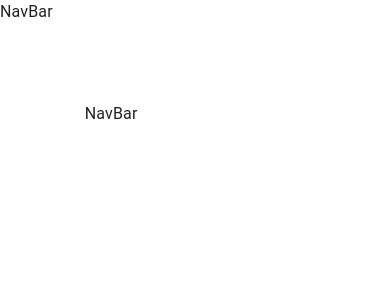
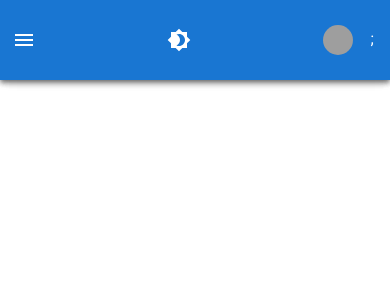
Before and after one commit to dileswarkhilar/cinefire, a React (Create React App) app: page /navbar in a window 390 px wide. Shown: the top 300 px of the page. Built offline with nearby package versions, Linux system fonts and the light colour scheme; grey boxes are pictures that could not be loaded.

Commit message:
navbar done

```diff
--- a/public/index.html
+++ b/public/index.html
@@ -9,6 +9,8 @@
   <meta name="description" content="Web site created using create-react-app" />
   <link rel="apple-touch-icon" href="%PUBLIC_URL%/logo192.png" />
   <link rel="manifest" href="%PUBLIC_URL%/manifest.json" />
+  <link rel="stylesheet" href="https://fonts.googleapis.com/css?family=Roboto:300,400,500,700&display=swap" />
+
   <title>cinefire</title>
 </head>
 
--- a/src/components/NavBar/NavBar.jsx
+++ b/src/components/NavBar/NavBar.jsx
@@ -1,9 +1,82 @@
 import React from "react";
+import {
+  AppBar,
+  IconButton,
+  Toolbar,
+  Drawer,
+  Button,
+  Avatar,
+  useMediaQuery,
+} from "@mui/material";
+
+
+import {
+  Menu,
+  AccountCircle,
+  Brightness4,
+  Brightness7,
+} from "@mui/icons-material";
+
+import { Link } from "react-router-dom";
+// import { ClassNames } from "@emotion/react";
+
+import useStyles from "./styles";
+import { useTheme } from "@mui/material/styles";
 
 const NavBar = () => {
-  console.log("NavBar");
+  const isMobile = useMediaQuery("(max-width: 600px)");
+  const classes = useStyles();
+  const theme = useTheme();
+  const isAunthenticated = true;
 
-  return <div>NavBar</div>;
+  return (
+    <>
+      <AppBar position="fixed">
+        <Toolbar className={classes.toolbar}>
+          {isMobile && (
+            <IconButton
+              color="inherit"
+              edge="start"
+              style={{ outline: "none" }}
+              onClick={() => {}}
+              className={classes.menuButton}
+            >
+              <Menu />
+            </IconButton>
+          )}
+
+          <IconButton color="inherit" sx={{ ml: 1 }} onClick={() => {}}>
+            {theme.palette.mode === "dark" ? <Brightness7 /> : <Brightness4 />}
+          </IconButton>
+          {!isMobile && "Search..."}
+          <div>
+            {!isAunthenticated ? (
+              <Button color="inherit" onClick={() => {}}>
+                Login &nbsp; <AccountCircle />
+              </Button>
+            ) : (
+              <Button
+                color="inherit"
+                component={Link}
+                to={`/profile/:id`}
+                className={classes.linkButton}
+                onClick={() => {}}
+              >
+                {!isMobile && <>My Movies &nbsp; </>}
+                <Avatar
+                  style={{ width: 30, height: 30 }}
+                  alt="Profile"
+                  src="https://www.pngegg.com/en/search?q=avatar"
+                />
+              </Button>
+            )}
+            ;
+          </div>
+          {/* {!isMobile && "Search..."} */}
+        </Toolbar>
+      </AppBar>
+    </>
+  );
 };
 
 export default NavBar;
--- a/src/components/NavBar/styles.js
+++ b/src/components/NavBar/styles.js
@@ -0,0 +1,20 @@
+import { makeStyles } from "@mui/styles";
+
+export default makeStyles((theme) => ({
+  toolbar: {
+    height: "80px",
+    display: "flex",
+    justifyContent: "space-between",
+    marginLeft: "240px",
+    [theme.breakpoints.down("sm")]: {
+      marginLeft: 0,
+      flexWrap: "wrap",
+    },
+  },
+  menuButton: {
+    marginRight: theme.spacing(2),
+    [theme.breakpoints.up("sm")]: {
+      display: "none",
+    },
+  },
+}));
--- a/src/index.js
+++ b/src/index.js
@@ -1,13 +1,17 @@
 import * as React from "react";
 import * as ReactDOM from "react-dom";
 import { BrowserRouter } from "react-router-dom";
+import { createTheme, ThemeProvider } from "@mui/material";
 
 import App from "./components/App";
 
+const theme = createTheme({});
+
 ReactDOM.render(
-  <BrowserRouter>
-    <App />
-  </BrowserRouter>,
-
+  <ThemeProvider theme={theme}>
+    <BrowserRouter>
+      <App />
+    </BrowserRouter>
+  </ThemeProvider>,
   document.getElementById("root")
 );
```
